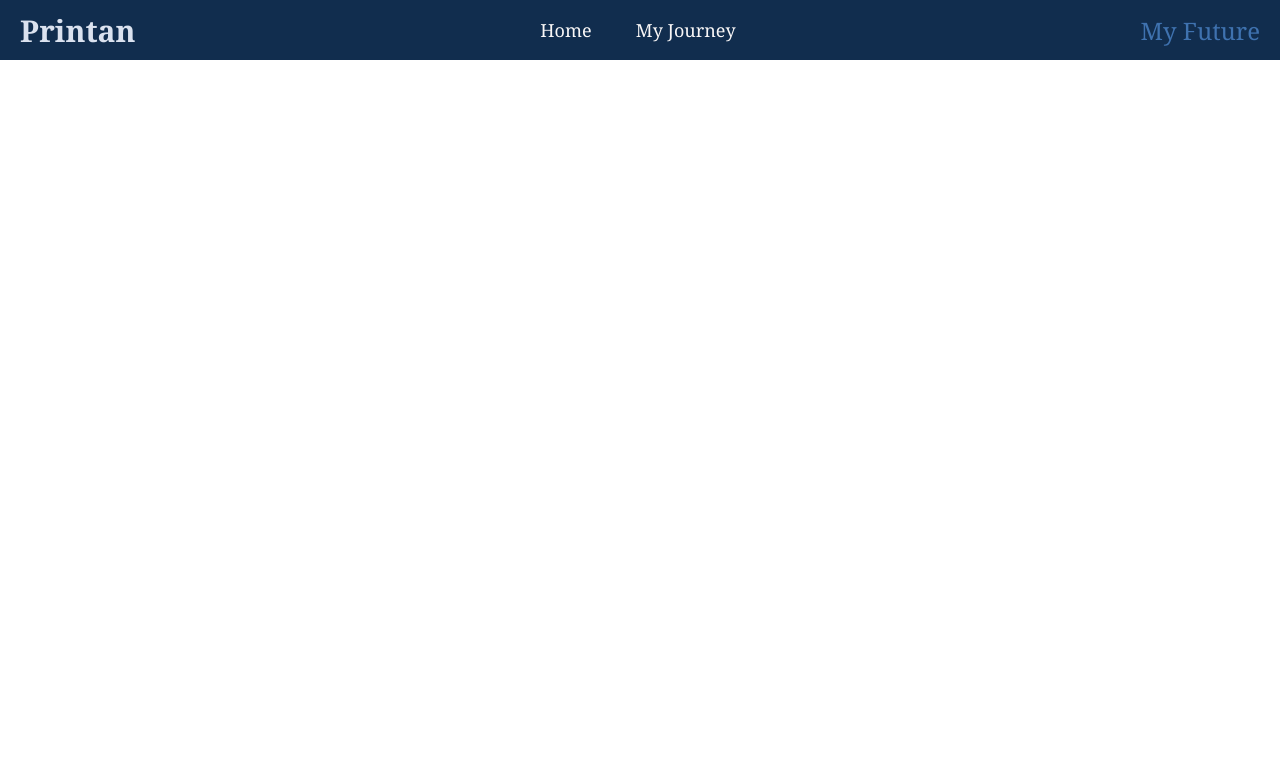
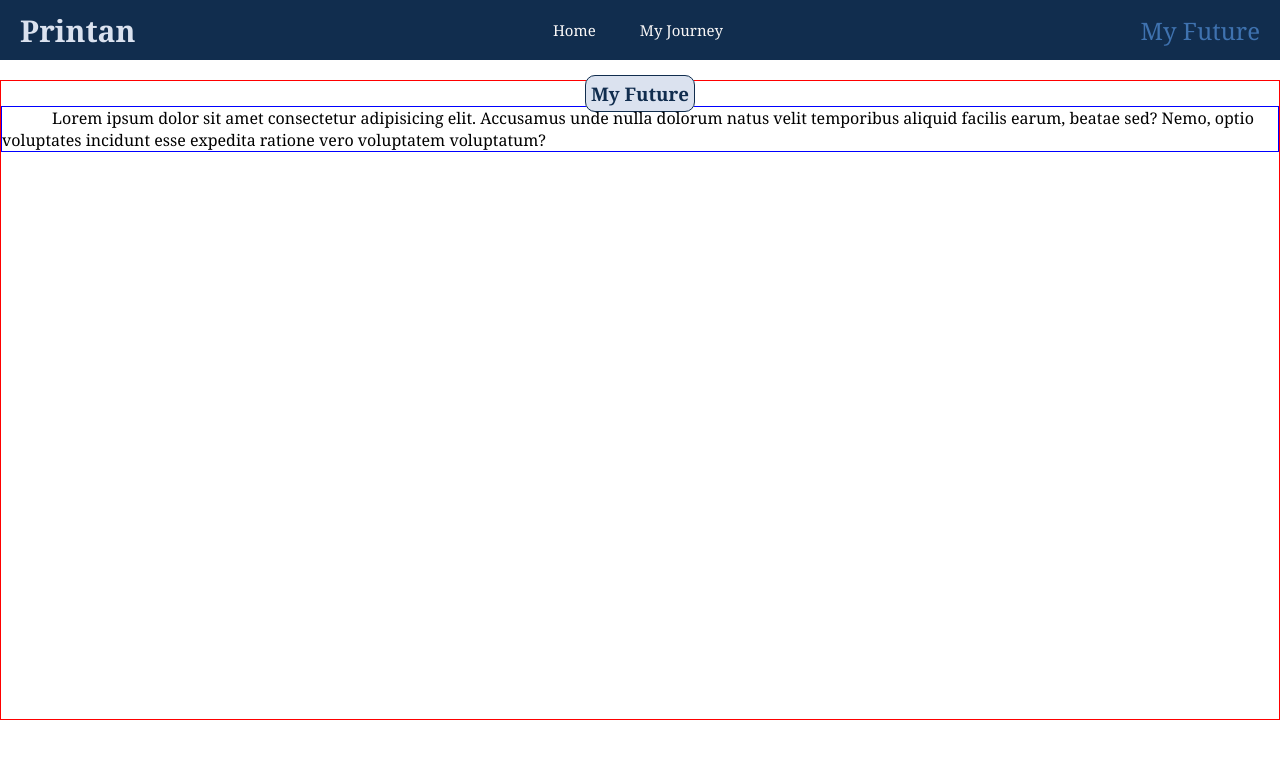
Before and after one commit to Printan00/6709616673_MyCSTUStory, a plain HTML site: page myfuture.html in a window 1280 px wide. Drawn offline with Linux system fonts and the light colour scheme.

Commit message:
change style and add stucture of future

```diff
--- a/myfuture.html
+++ b/myfuture.html
@@ -18,5 +18,16 @@
         <a id="active" href="#">My Future</a>
     </nav>
     <!-- Navbar End -->
+
+    <!-- Content section Start -->
+     <section class="aboutfuture">
+        <div class="topicfuture">
+            <h3>My Future</h3>
+        </div>
+        <div class="info-future">
+            <p>Lorem ipsum dolor sit amet consectetur adipisicing elit. Accusamus unde nulla dolorum natus velit temporibus aliquid facilis earum, beatae sed? Nemo, optio voluptates incidunt esse expedita ratione vero voluptatem voluptatum?</p>
+        </div>
+     </section>
+     <!-- Content section End -->
 </body>
 </html>
--- a/mystyles.css
+++ b/mystyles.css
@@ -53,7 +53,7 @@ body {
 .navbarhome ul li a {
     text-decoration: none;
     color:#F9F7F7;
-    font-size: 18px;
+    font-size: 15px;
 }
 
 .navbarhome ul li a:hover, #contactbtn:hover {
@@ -120,8 +120,13 @@ body {
 
 .about {
     text-align: center;
-    padding-top: 20px;
+    padding-top: 18px;
     text-transform: capitalize ;
+}
+
+.contact {
+    color: #112D4E;
+    font-size: 18px;
 }
 
 .social {
@@ -132,7 +137,7 @@ body {
 .social a {
     color: #3F72AF;
     font-size: 40px ;
-    padding-left: 30px;
+    padding-left: 10px;
 }
 
 .social a:hover {
@@ -162,3 +167,31 @@ body {
     text-decoration: none;
     font-size: 24px;
 }
+/* Navbar Future End */
+
+/* Content Section Start */
+.aboutfuture {
+    width: 100%;
+    border: 1px solid red;
+    height: 80vh;
+    margin-top: 20px;
+}
+
+.aboutfuture .topicfuture {
+    text-align: center;
+}
+
+.aboutfuture h3 {
+    display: inline;
+    color: #112D4E;
+    padding: 5px;
+    background-color: #DBE2EF;
+    border: 1px solid #112D4E;
+    border-radius: 10px;
+}
+
+.info-future {
+    border: 1px solid blue;
+    text-indent: 50px;
+}
+/* Content Secyion End */
```
Also changed, not shown: index.html (+8 -2 lines).
